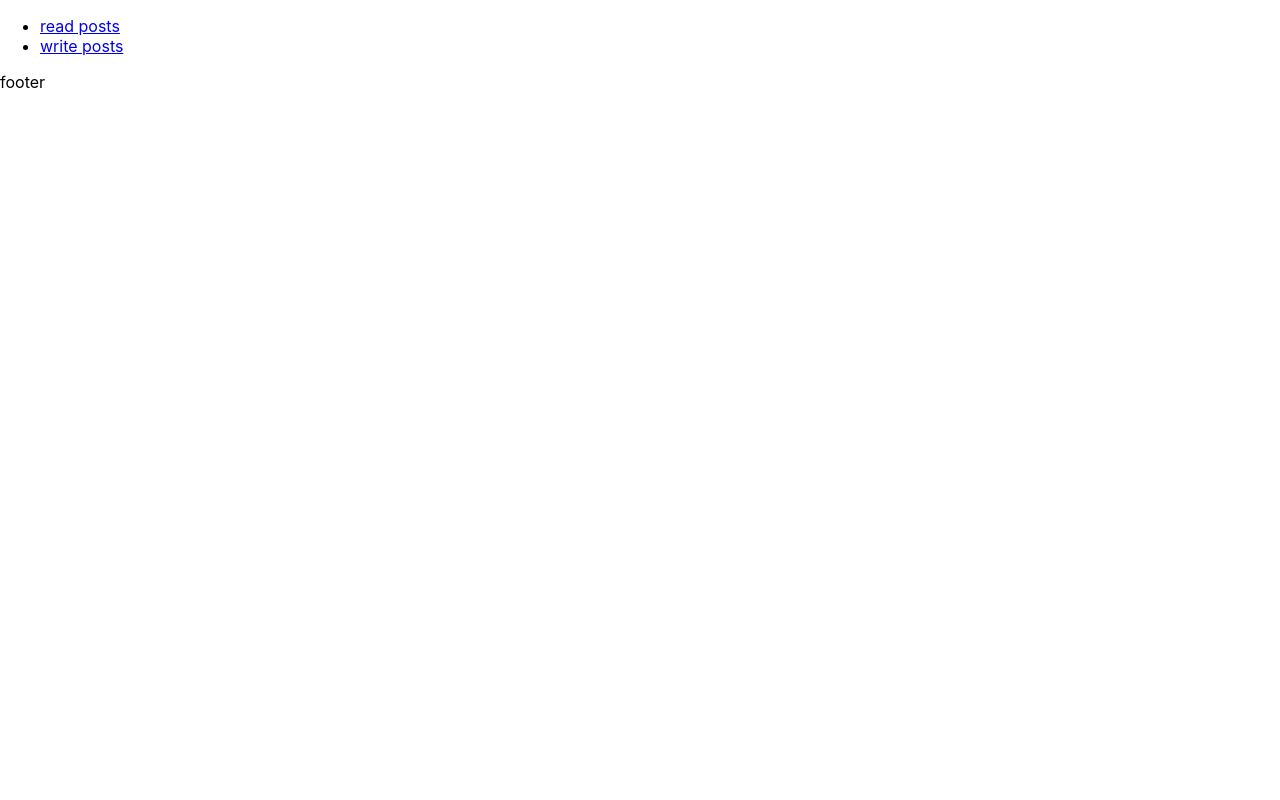
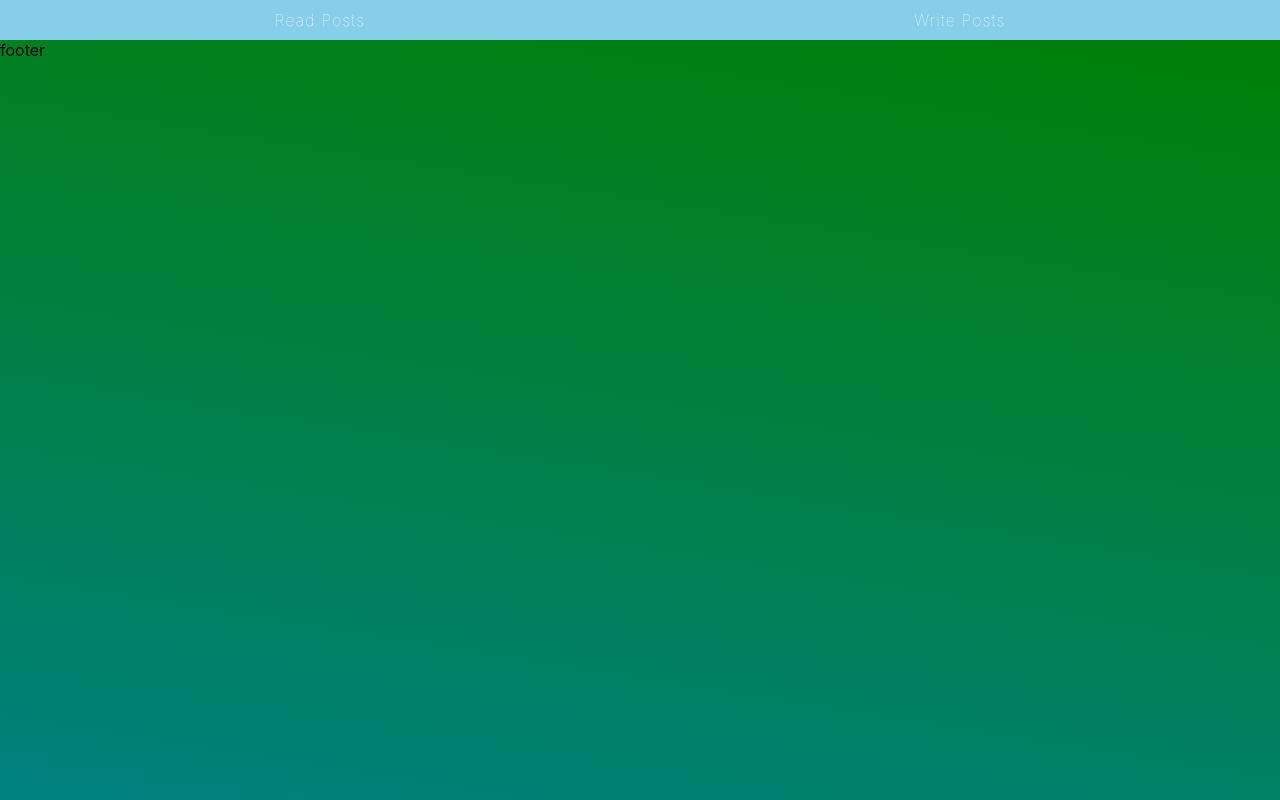
Before and after one commit to parham-mosadeq/post-app-redux, a React (Create React App) app: page / in a window 1280 px wide. Built offline with nearby package versions, Linux system fonts and the light colour scheme.

Commit message:
styling nav and App

```diff
--- a/src/App.js
+++ b/src/App.js
@@ -12,9 +12,17 @@ import Write from './components/Write';
 // routes
 import { Route, Routes, Navigate } from 'react-router-dom';
 
+import styled from 'styled-components';
+
+const AppContainer = styled.div`
+  height: 100vh;
+  max-width: 100vw;
+  background: linear-gradient(189deg, green, teal);
+`;
+
 const App = () => {
   return (
-    <div>
+    <AppContainer>
       <Provider store={store}>
         <div>
           <Routes>
@@ -29,7 +37,7 @@ const App = () => {
 
         <div></div>
       </Provider>
-    </div>
+    </AppContainer>
   );
 };
 
--- a/src/components/Post.js
+++ b/src/components/Post.js
@@ -4,7 +4,6 @@ import { Link } from 'react-router-dom';
 
 const Post = ({ data }) => {
   const [expand, setExpand] = useState(false);
-
   const { title, body, tags, reactions } = data;
 
   return (
@@ -15,8 +14,8 @@ const Post = ({ data }) => {
         <div>{expand && <p>{body}</p>}</div>
       </div>
       <div>
-        <p>
-          tags:
+        <div>
+          ️🎨:
           {tags.map((tag, idx) => {
             return (
               <Link key={idx} to={`/posts/${tag}`}>
@@ -24,8 +23,8 @@ const Post = ({ data }) => {
               </Link>
             );
           })}
-        </p>
-        <p>reactions: {reactions}</p>
+        </div>
+        <div>✍:{reactions}</div>
       </div>
     </div>
   );
--- a/src/components/layouts/navbar/Navbar.js
+++ b/src/components/layouts/navbar/Navbar.js
@@ -1,10 +1,82 @@
-import React from 'react';
+import React, { useState } from 'react';
 // router
 import { Link } from 'react-router-dom';
 
+import styled from 'styled-components';
+
+const Nav = styled.nav`
+  background-color: skyblue;
+  ul {
+    display: flex;
+    flex-wrap: wrap;
+    justify-content: space-around;
+    align-items: center;
+    margin: 0;
+    padding: 0;
+    list-style-type: none;
+
+    li {
+      padding-top: 10px;
+      padding-bottom: 10px;
+      a {
+        padding: 8px;
+        text-decoration: none;
+        color: #fff;
+        text-transform: capitalize;
+        cursor: pointer;
+        letter-spacing: 1.1px;
+        font-weight: lighter;
+        transition: padding 0.3s linear;
+      }
+
+      a:hover {
+        padding-top: 1.5rem;
+      }
+    }
+  }
+
+  /* mobile design */
+  @media (max-width: 650px) {
+    ul {
+      display: ${(props) => (props.showMobileMenu ? 'block' : 'none')};
+      li {
+        a:hover {
+          padding-left: 1.5rem;
+        }
+      }
+    }
+  }
+`;
+
+const Btn = styled.button`
+  /* showing btn for smaller displays */
+  @media (max-width: 650px) {
+    margin: 0;
+    padding: 0;
+    position: absolute;
+    right: 0;
+    top: 0;
+    border: 0;
+    background-color: transparent;
+    padding: 1rem;
+    color: #fff;
+    cursor: pointer;
+    font-size: 15px;
+    display: block;
+  }
+
+  /* hiding btn for larger displays */
+  @media (min-width: 651px) {
+    display: none;
+  }
+`;
+
 const Navbar = () => {
+  const [mobileMenu, setMobileMenu] = useState(false);
 
-  return <nav>
+  return (
+    <>
+      <Nav showMobileMenu={mobileMenu}>
         <ul>
           <li>
             <Link to='/posts'>read posts</Link>
@@ -13,7 +85,12 @@ const Navbar = () => {
             <Link to='/write'>write posts</Link>
           </li>
         </ul>
-  </nav>;
+      </Nav>
+      <Btn onClick={() => setMobileMenu(!mobileMenu)}>
+        {mobileMenu ? 'X' : 'O'}
+      </Btn>
+    </>
+  );
 };
 
 export default Navbar;
--- a/src/functions/functions.js
+++ b/src/functions/functions.js
@@ -1,3 +1,5 @@
+import axios from 'axios';
+
 const randomNumber = (maxNum) => {
   return Math.ceil(Math.random() * maxNum);
 };
--- a/src/redux/posts/postsAction.js
+++ b/src/redux/posts/postsAction.js
@@ -1,5 +1,4 @@
 import axios from 'axios';
-import queryString from 'query-string';
 const baseUrl = 'https://dummyjson.com/posts';
 
 const fetchPostsReq = () => {
```
Lines whose indentation alone changed are shown as unchanged.
